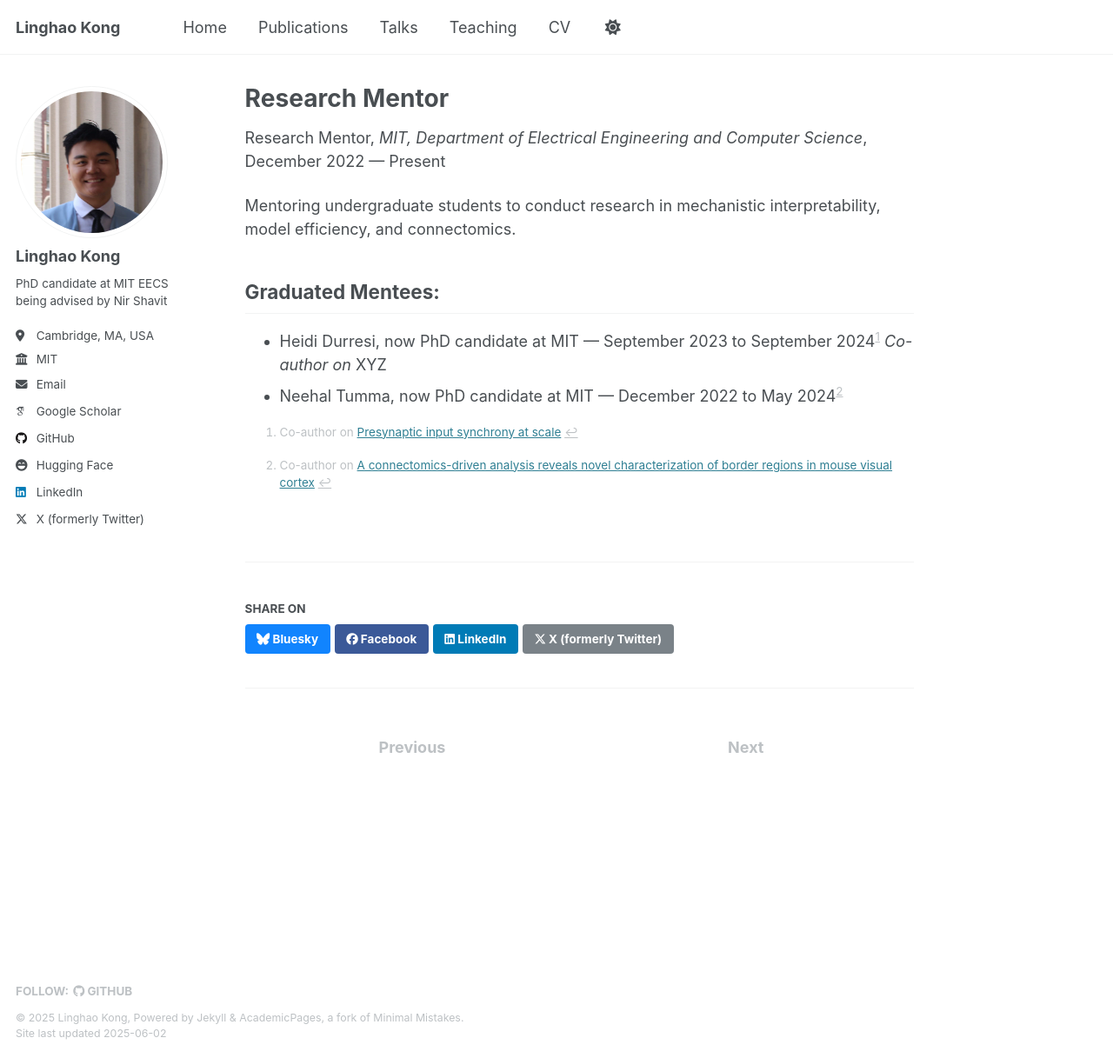
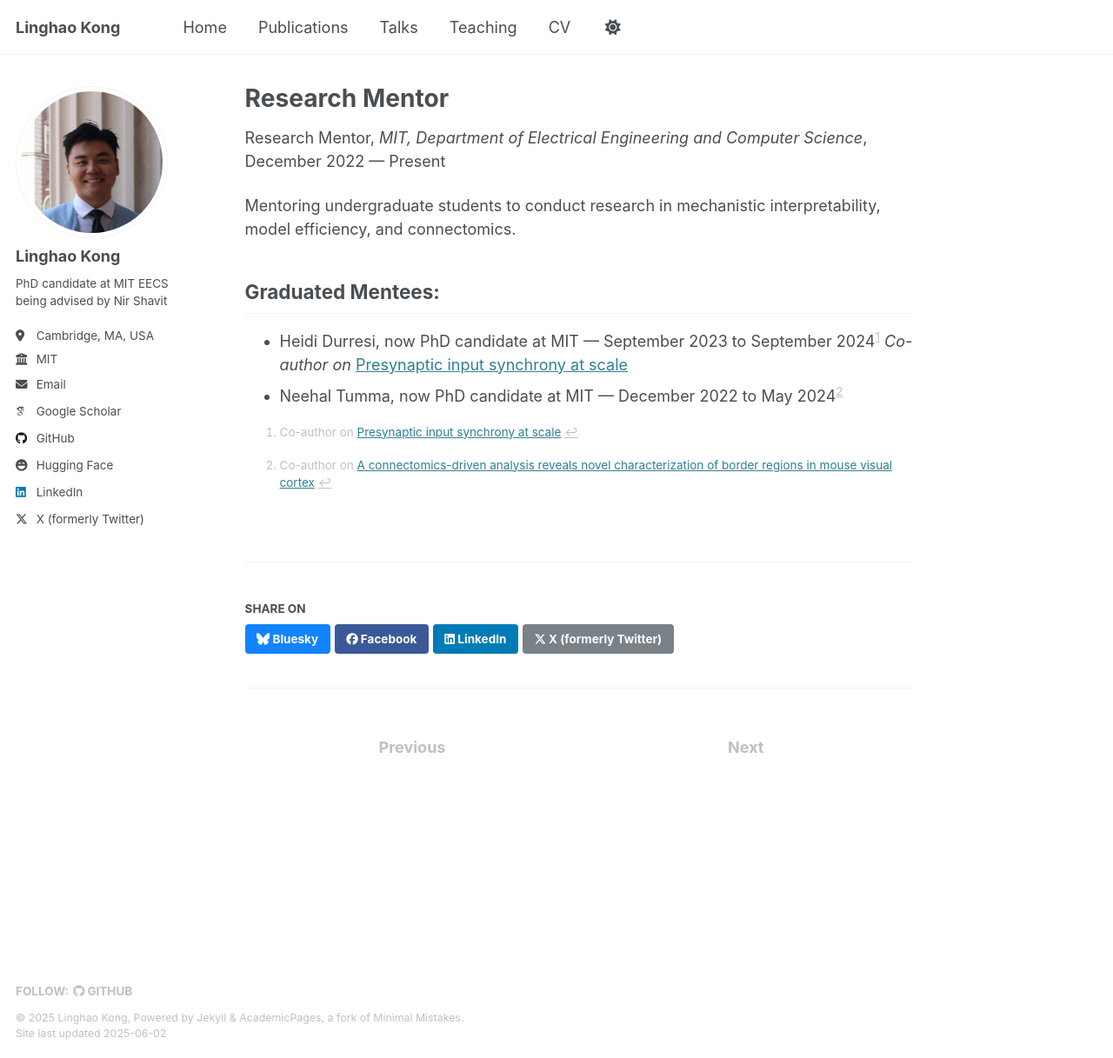
Before and after one commit to Lin-K76/Lin-K76.github.io, a Jekyll site: the page built from _teaching/2022-research.md, in a window 1280 px wide and 1217 px high. Shown: the whole window at 87% size. Built offline with Jekyll 4.4.1, drawn with Linux system fonts in a browser that asks for light colours; some web fonts are replaced.

Commit message:
Tests formatting

```diff
--- a/_teaching/2022-research.md
+++ b/_teaching/2022-research.md
@@ -15,7 +15,7 @@ Mentoring undergraduate students to conduct research in mechanistic interpretabi
 ## Graduated Mentees:
 
 - Heidi Durresi, now PhD candidate at MIT &mdash; September 2023 to September 2024[^2025-presynaptic]
-  _Co-author on_ XYZ
+  _Co-author on_ [Presynaptic input synchrony at scale](https://lin-k76.github.io/publication/2025-presynaptic)
 - Neehal Tumma, now PhD candidate at MIT &mdash; December 2022 to May 2024[^2025-connectomics]
 
 [^2025-presynaptic]: Co-author on [Presynaptic input synchrony at scale](https://lin-k76.github.io/publication/2025-presynaptic)
```
